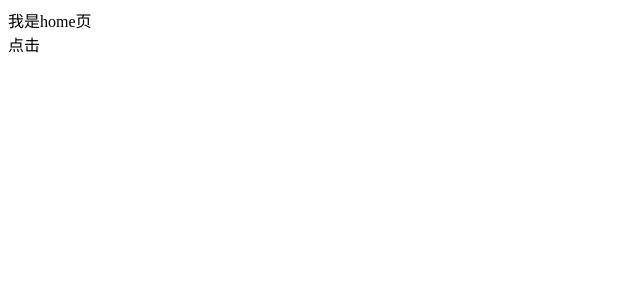
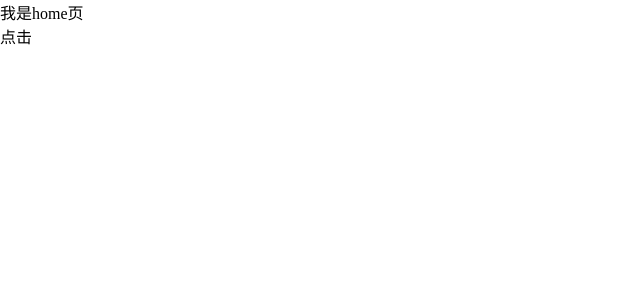
Before and after one commit to Brother-Yang/react-template, a React app: page / in a window 1280 px wide. Shown: the top 300 px of the page, without its empty margins (0-640 px from the left). Built offline with nearby package versions, Linux system fonts and the light colour scheme.

Commit message:
feat: css类名修改&&公共样式

```diff
--- a/config/base.config.js
+++ b/config/base.config.js
@@ -36,7 +36,7 @@ module.exports = {
               // 开启css模块化
               modules: {
                 namedExport: false,
-                localIdentName: '[local]--[hash:base64:5]',
+                localIdentName: '[path][name]-[local]--[hash:base64:5]',
               },
             },
           },
--- a/src/index.jsx
+++ b/src/index.jsx
@@ -1,10 +1,12 @@
 import React from 'react'
 import ReactDOM from 'react-dom/client'
 import { BrowserRouter } from 'react-router-dom'
-import { store } from './store'
 import { Provider } from 'react-redux'
 
+import { store } from './store'
 import App from './App'
+
+import './index.less'
 
 const root = ReactDOM.createRoot(document.getElementById('root'))
 root.render(
--- /dev/null
+++ b/src/index.less
@@ -0,0 +1,8 @@
+html, body, #root{
+  height: 100%;
+}
+
+*{
+  margin: 0;
+  padding: 0;
+}
```
